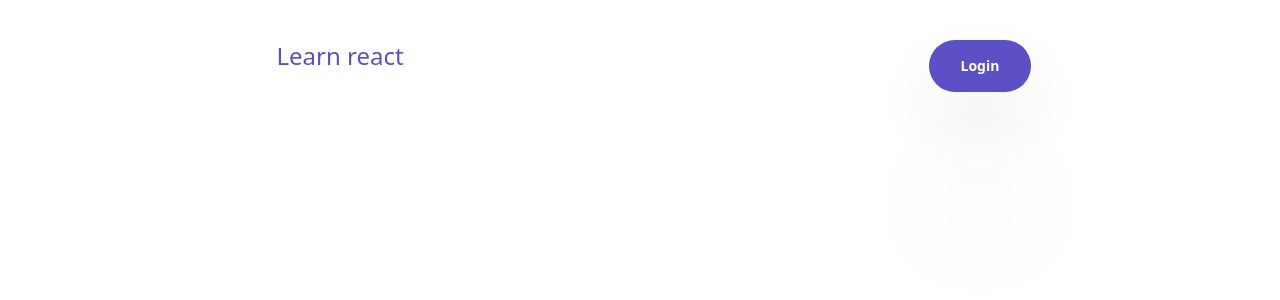
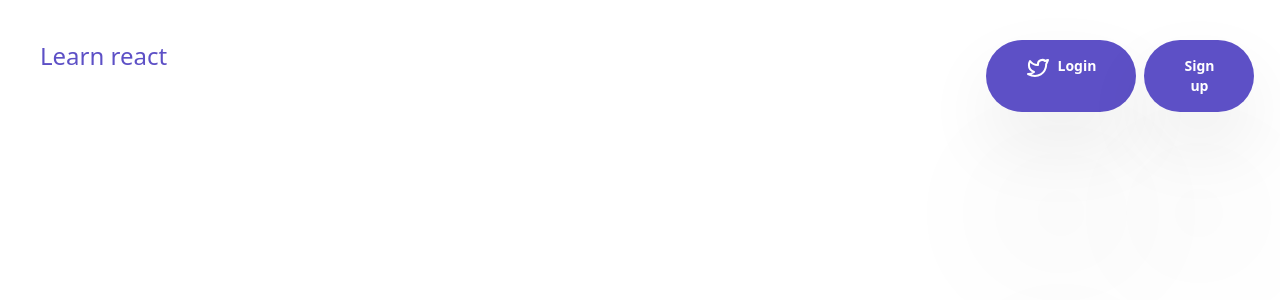
Before and after one commit to dannyhma/react-vite, a React (Vite) app: page / in a window 1280 px wide. Shown: the top 300 px of the page. Built offline with nearby package versions, Linux system fonts and the light colour scheme.

Commit message:
react components

```diff
--- a/package.json
+++ b/package.json
@@ -11,6 +11,8 @@
     "format": "yarn prettier . --write"
   },
   "dependencies": {
+    "@tabler/icons-react": "^2.42.0",
+    "prop-types": "^15.8.1",
     "react": "^18.2.0",
     "react-dom": "^18.2.0"
   },
--- a/src/App.jsx
+++ b/src/App.jsx
@@ -1,16 +1,36 @@
+/* eslint-disable react/prop-types */
+import { IconBrandTwitter } from "@tabler/icons-react";
+
 export default function App() {
 	return (
 		<>
 			<section className="container mx-auto">
-				<div className="flex h-32">
-					<h1 className="text-Purple m-10 flex-1 text-center text-2xl">Learn react</h1>
-					<div className=" m-10 mx-auto flex-1 text-center">
-						<button className="bg-Purple shadow-smshadow grow rounded-full px-8 py-4 text-sm font-bold text-white ">
-							Login
-						</button>
+				<div className="grid h-32 grid-cols-12">
+					<h1 className="col-span-9 m-10 text-2xl text-Purple">Learn react</h1>
+					<div className="col-span-3 m-10">
+						<div className="flex justify-center gap-x-2">
+							<Button>
+								<IconBrandTwitter />
+								Login
+							</Button>
+							<Button text="Sign up" />
+						</div>
 					</div>
 				</div>
 			</section>
 		</>
-	)
+	);
 }
+
+export function Button(props) {
+	const { children, text, type } = props;
+
+	return (
+		<button
+			type={type}
+			className="flex gap-x-2 rounded-full bg-Purple px-10 py-4 text-sm font-bold text-white shadow-smshadow"
+		>
+			{text || children}
+		</button>
+	);
+}
```
Also changed, not shown: .prettierrc.json, 1 other file (tests, documents, lock files or other folders).
